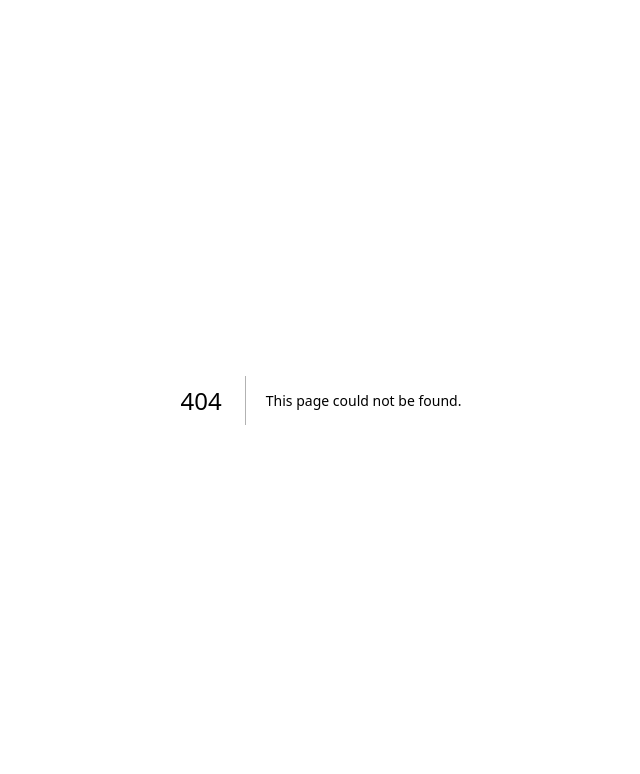
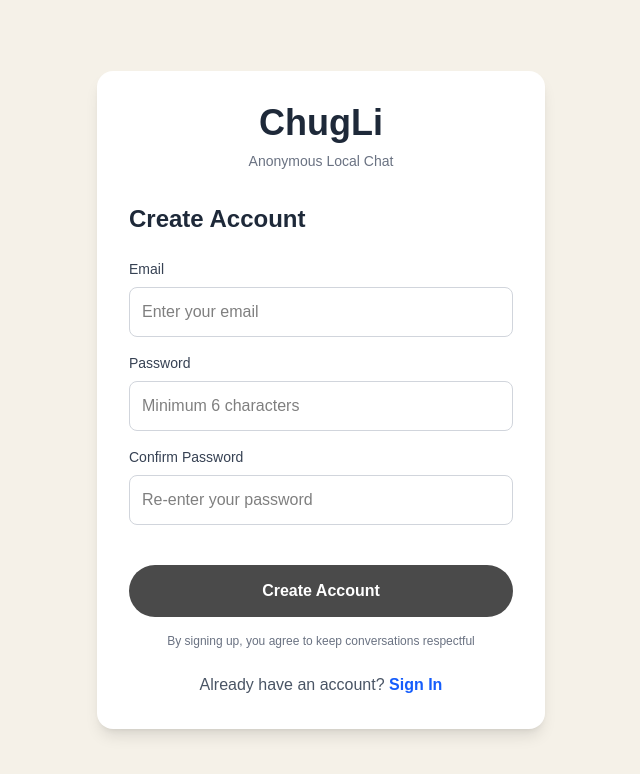
Before and after one commit to TheAdroitDev/chugLi, a Next.js app: page /signup in a window 1280 px wide. Before the commit this address had no page. Shown: the top 774 px of the page, without its empty margins (319-959 px from the left). Built offline with nearby package versions, Linux system fonts and the light colour scheme.

Commit message:
feat: create signup page

```diff
--- /dev/null
+++ b/app/signup/page.js
@@ -0,0 +1,174 @@
+'use client';
+
+import { useState } from 'react';
+import { useRouter } from 'next/navigation';
+import { toast } from 'react-toastify';
+import axios from 'axios';
+
+export default function SignUp() {
+  const router = useRouter();
+  const [formData, setFormData] = useState({
+    email: '',
+    password: '',
+    confirmPassword: ''
+  });
+  const [loading, setLoading] = useState(false);
+  const [passwordStrength, setPasswordStrength] = useState('');
+
+  const checkPasswordStrength = (password) => {
+    if (password.length === 0) return '';
+    if (password.length < 6) return 'weak';
+    if (password.length < 10) return 'medium';
+    return 'strong';
+  };
+
+  const handlePasswordChange = (e) => {
+    const newPassword = e.target.value;
+    setFormData({...formData, password: newPassword});
+    setPasswordStrength(checkPasswordStrength(newPassword));
+  };
+
+  const handleSubmit = async (e) => {
+    e.preventDefault();
+
+    if (formData.password !== formData.confirmPassword) {
+      toast.error('Passwords do not match');
+      return;
+    }
+
+    setLoading(true);
+
+    try {
+      const res = await axios.post('/api/auth/signup', formData);
+
+      if (res.data.success) {
+        toast.success(res.data.message);
+        localStorage.setItem('tempUserId', res.data.userId);
+        router.push('/select-handle');
+      }
+    } catch (error) {
+      toast.error(error.response?.data?.error || 'Sign up failed');
+    } finally {
+      setLoading(false);
+    }
+  };
+
+  return (
+    <div className="min-h-screen flex items-center justify-center bg-[#F5F1E8] px-4 py-8">
+      <div className="bg-white p-8 rounded-2xl shadow-lg w-full max-w-md">
+        {/* Header */}
+        <div className="text-center mb-8">
+          <h1 className="text-4xl font-bold text-gray-800 mb-2">ChugLi</h1>
+          <p className="text-gray-500 text-sm">Anonymous Local Chat</p>
+        </div>
+
+        <h2 className="text-2xl font-semibold text-gray-800 mb-6">Create Account</h2>
+
+        <form onSubmit={handleSubmit} className="space-y-4">
+          {/* Email Input */}
+          <div>
+            <label className="block text-sm font-medium text-gray-700 mb-2">
+              Email
+            </label>
+            <input
+              type="email"
+              placeholder="Enter your email"
+              className="w-full p-3 border border-gray-300 rounded-lg focus:outline-none focus:ring-2 focus:ring-blue-500 focus:border-transparent transition-all text-black"
+              value={formData.email}
+              onChange={(e) => setFormData({...formData, email: e.target.value})}
+              required
+            />
+          </div>
+
+          {/* Password Input */}
+          <div>
+            <label className="block text-sm font-medium text-gray-700 mb-2">
+              Password
+            </label>
+            <input
+              type="password"
+              placeholder="Minimum 6 characters"
+              className="w-full p-3 border text-black border-gray-300 rounded-lg focus:outline-none focus:ring-2 focus:ring-blue-500 focus:border-transparent transition-all"
+              value={formData.password}
+              onChange={handlePasswordChange}
+              required
+            />
+            {/* Password Strength Indicator */}
+            {passwordStrength && (
+              <div className="mt-2 flex items-center gap-2">
+                <div className="flex-1 h-1.5 bg-gray-200 rounded-full overflow-hidden">
+                  <div
+                    className={`h-full transition-all duration-300 ${
+                      passwordStrength === 'weak' ? 'w-1/3 bg-red-500' :
+                      passwordStrength === 'medium' ? 'w-2/3 bg-yellow-500' :
+                      'w-full bg-green-500'
+                    }`}
+                  ></div>
+                </div>
+                <span className={`text-xs font-medium ${
+                  passwordStrength === 'weak' ? 'text-red-500' :
+                  passwordStrength === 'medium' ? 'text-yellow-600' :
+                  'text-green-600'
+                }`}>
+                  {passwordStrength.charAt(0).toUpperCase() + passwordStrength.slice(1)}
+                </span>
+              </div>
+            )}
+          </div>
+
+          {/* Confirm Password Input */}
+          <div>
+            <label className="block text-sm font-medium text-gray-700 mb-2">
+              Confirm Password
+            </label>
+            <input
+              type="password"
+              placeholder="Re-enter your password"
+              className="text-black w-full p-3 border border-gray-300 rounded-lg focus:outline-none focus:ring-2 focus:ring-blue-500 focus:border-transparent transition-all"
+              value={formData.confirmPassword}
+              onChange={(e) => setFormData({...formData, confirmPassword: e.target.value})}
+              required
+            />
+          </div>
+
+          {/* Submit Button */}
+          <button
+            type="submit"
+            disabled={loading}
+            className="w-full bg-[#4A4A4A] text-white p-3.5 rounded-full font-semibold hover:bg-[#3A3A3A] transition-colors duration-200 disabled:opacity-50 disabled:cursor-not-allowed mt-6"
+          >
+            {loading ? (
+              <span className="flex items-center justify-center">
+                <svg className="animate-spin h-5 w-5 mr-2" viewBox="0 0 24 24">
+                  <circle className="opacity-25" cx="12" cy="12" r="10" stroke="currentColor" strokeWidth="4" fill="none"></circle>
+                  <path className="opacity-75" fill="currentColor" d="M4 12a8 8 0 018-8V0C5.373 0 0 5.373 0 12h4zm2 5.291A7.962 7.962 0 014 12H0c0 3.042 1.135 5.824 3 7.938l3-2.647z"></path>
+                </svg>
+                Creating account...
+              </span>
+            ) : (
+              'Create Account'
+            )}
+          </button>
+        </form>
+
+        {/* Privacy Note */}
+        <p className="mt-4 text-xs text-gray-500 text-center">
+          By signing up, you agree to keep conversations respectful
+        </p>
+
+        {/* Sign In Link */}
+        <div className="mt-6 text-center">
+          <p className="text-gray-600">
+            Already have an account?{' '}
+            <a
+              href="/signin"
+              className="text-blue-600 font-semibold hover:text-blue-700 hover:underline transition-colors"
+            >
+              Sign In
+            </a>
+          </p>
+        </div>
+      </div>
+    </div>
+  );
+}
```
